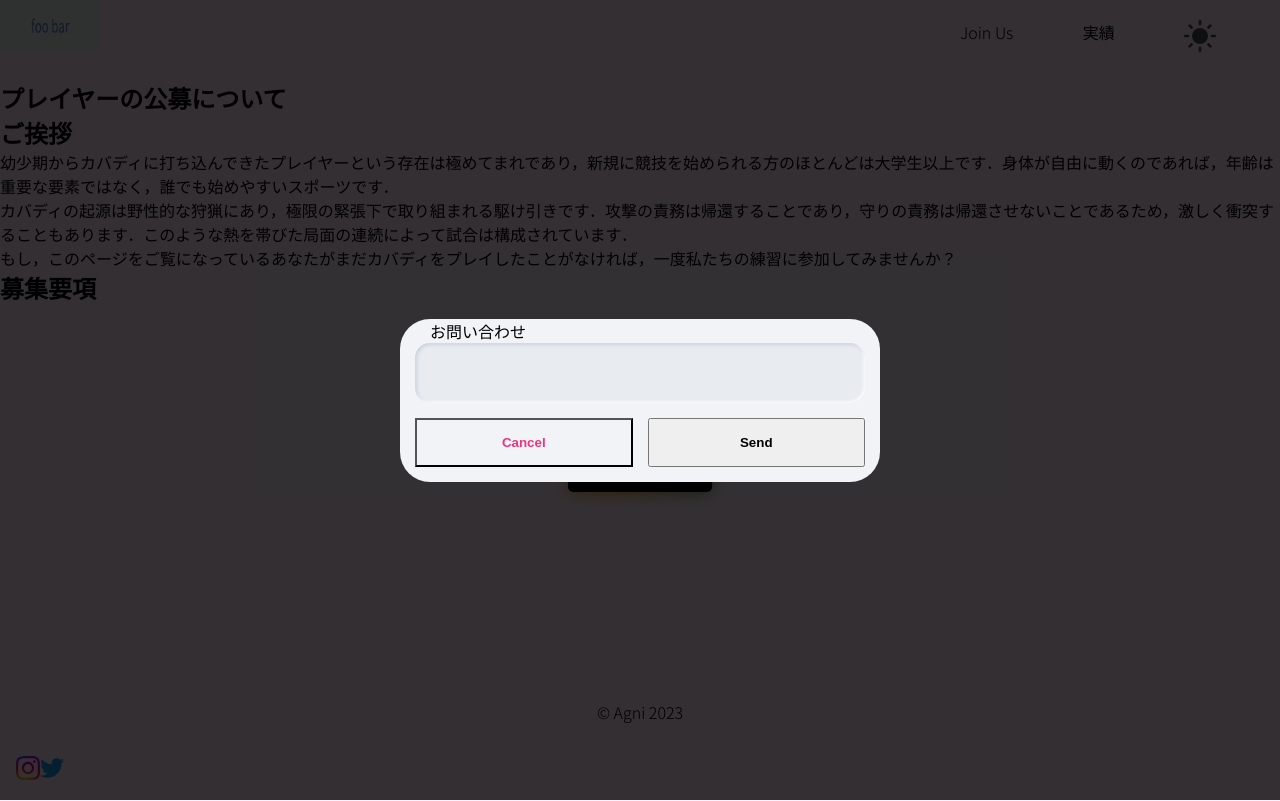
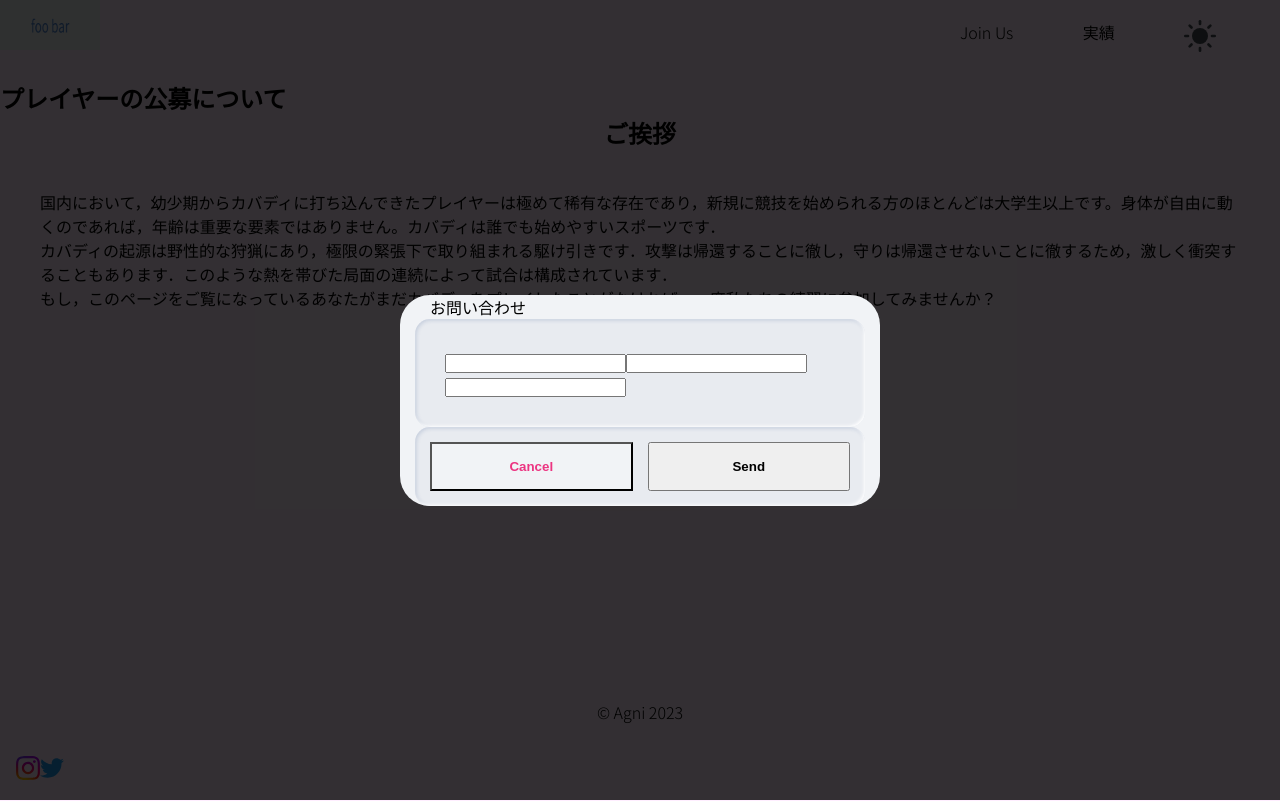
Before and after one commit to kustham/nigiri, a Next.js app: page /recruit in a window 1280 px wide. Both pictures are taken after a click on the button "Join Agni". Built offline with nearby package versions, Linux system fonts and the light colour scheme.

Commit message:
:construction: wip

```diff
--- a/app/recruit/page.tsx
+++ b/app/recruit/page.tsx
@@ -23,17 +23,19 @@ const RecruitPage: NextPage = () => {
         <>
             <div className={recruitStyle.message}>
                 <h1>プレイヤーの公募について</h1>
-                <h2>ご挨拶</h2>
+                <h2 className={recruitStyle.greetingTitle}>ご挨拶</h2>
+                <div className={recruitStyle.greeting}>
                     <p>
-                    幼少期からカバディに打ち込んできたプレイヤーという存在は極めてまれであり，新規に競技を始められる方のほとんどは大学生以上です．身体が自由に動くのであれば，年齢は重要な要素ではなく，誰でも始めやすいスポーツです．
+                        国内において，幼少期からカバディに打ち込んできたプレイヤーは極めて稀有な存在であり，新規に競技を始められる方のほとんどは大学生以上です。身体が自由に動くのであれば，年齢は重要な要素ではありません。カバディは誰でも始めやすいスポーツです．
                     </p>
                     <p>
-                    カバディの起源は野性的な狩猟にあり，極限の緊張下で取り組まれる駆け引きです．攻撃の責務は帰還することであり，守りの責務は帰還させないことであるため，激しく衝突することもあります．このような熱を帯びた局面の連続によって試合は構成されています．
+                        カバディの起源は野性的な狩猟にあり，極限の緊張下で取り組まれる駆け引きです．攻撃は帰還することに徹し，守りは帰還させないことに徹するため，激しく衝突することもあります．このような熱を帯びた局面の連続によって試合は構成されています．
                     </p>
                     <p>
                         もし，このページをご覧になっているあなたがまだカバディをプレイしたことがなければ，一度私たちの練習に参加してみませんか？
                     </p>
-                <h2>募集要項</h2>
+                </div>
+                <h2 className={recruitStyle.greetingTitle}>募集要項</h2>
             </div>
             <div className={recruitStyle.buttonContainer}>
                 <span className={recruitStyle.aura} />
--- a/app/recruit/sendMailPanel.tsx
+++ b/app/recruit/sendMailPanel.tsx
@@ -1,36 +1,64 @@
-import { greet } from '@/_lib/otegami/pkg/otegami'
 import { NextPage } from 'next'
+import { SubmitHandler, useForm } from 'react-hook-form'
 import styles from 'styles/recruit/recruit.module.scss'
-
 type Props = {
     // rome-ignore lint/suspicious/noExplicitAny: <explanation>
     close?: (e: any) => void
 }
 
-// 入力フォームの型定義
 type FormValues = {
-    password: string
-    confirmPassword: string
+    name: string
+    email: string
+    message: string
 }
 
 const SendMailPanel: NextPage<Props> = (props) => {
+    const {
+        register,
+        handleSubmit,
+        reset,
+        formState: { errors },
+    } = useForm<FormValues>()
+
+    const onSubmit: SubmitHandler<FormValues> = (data) => {
+        /*
+        fetch('/api/send', {
+            method: 'POST',
+            headers: {
+                'Content-Type': 'application/json',
+            },
+            body: JSON.stringify({
+                email: 'test@exsample.com',
+                message: { ...data },
+            }),
+        })
+        */
+        console.log('finish')
+    }
+
     return (
-        <form className={styles.panel}>
+        <form className={styles.panel} onSubmit={handleSubmit(onSubmit)}>
             <label>お問い合わせ</label>
-            <div />
-            <footer>
+            <div>
+                <input {...register('name')} />
+                <input
+                    {...register('email', {
+                        required: true,
+                        maxLength: 60,
+                        pattern: {
+                            value: /^[a-zA-Z0-9.!#$%&'*+/=?^_`{|}~-]+@[a-zA-Z0-9-]+(?:\.[a-zA-Z0-9-]+)*$/,
+                            message: 'メールアドレスの形式が不正です',
+                        },
+                    })}
+                />
+                <input {...register('message')} />
+            </div>
+            <div className={styles.formFooter}>
                 <button type='button' onClick={props.close}>
                     Cancel
                 </button>
-                <button
-                    type='submit'
-                    onClick={(e) => {
-                        greet('test')
-                    }}
-                >
-                    Send
-                </button>
-            </footer>
+                <button type='submit'>Send</button>
+            </div>
         </form>
     )
 }
--- a/app/styles/recruit/recruit.module.scss
+++ b/app/styles/recruit/recruit.module.scss
@@ -9,6 +9,14 @@
     position: absolute;
     top: 10%;
     margin-bottom: 5%;
+}
+
+.greetingTitle {
+    text-align: center;
+}
+
+.greeting {
+    padding: 2.5em;
 }
 
 .buttonContainer {
@@ -101,7 +109,7 @@
         background-color: darken(v.$bg-color, 3);
     }
 
-    >footer {
+    >.formFooter {
         display: grid;
         grid-template-columns: 1fr 1fr;
         gap: v.$screen-padding/2;
--- a/package.json
+++ b/package.json
@@ -11,14 +11,17 @@
         "test": "jest"
     },
     "dependencies": {
+        "@sendgrid/mail": "^7.7.0",
         "@types/node": "20.3.0",
         "@types/react": "18.2.11",
         "@types/react-dom": "18.2.4",
         "gsap": "^3.12.1",
         "next": "13.4.5",
         "next-themes": "^0.2.1",
+        "node-fetch": "^3.3.1",
         "react": "18.2.0",
         "react-dom": "18.2.0",
+        "react-hook-form": "^7.44.3",
         "react-icons": "^4.9.0",
         "swiper": "^9.3.2",
         "three": "^0.153.0"
--- a/tsconfig.json
+++ b/tsconfig.json
@@ -23,7 +23,6 @@
         "paths": {
             "@/*": ["./*"],
             "@variables": ["styles/_variables.scss"],
-            "@lib/*" : ["lib/*"]
         }
     },
     "include": ["next-env.d.ts", "**/*.ts", "**/*.tsx", ".next/types/**/*.ts"],
```
Also changed, not shown: app/api/send.ts (added, +24 -0 lines), 2 other files (tests, documents, lock files or other folders). Lines whose indentation alone changed are shown as unchanged.
